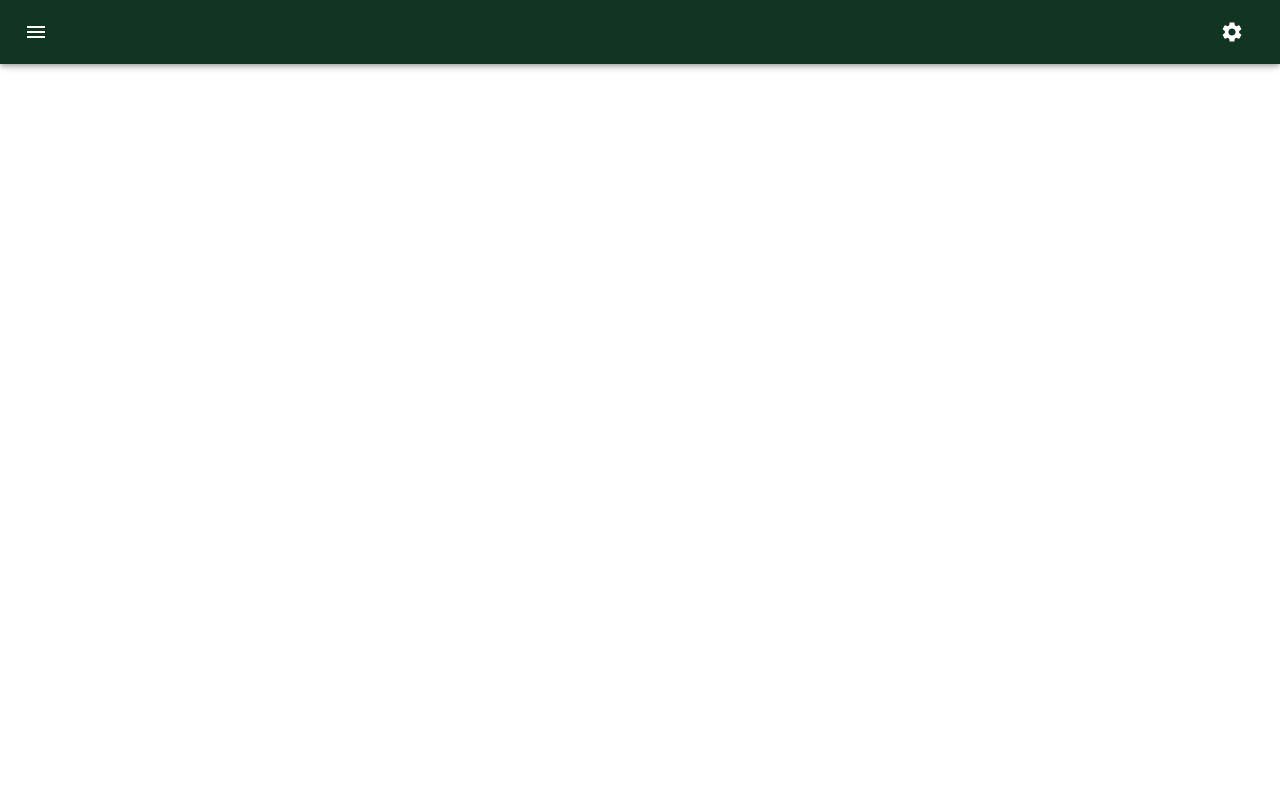
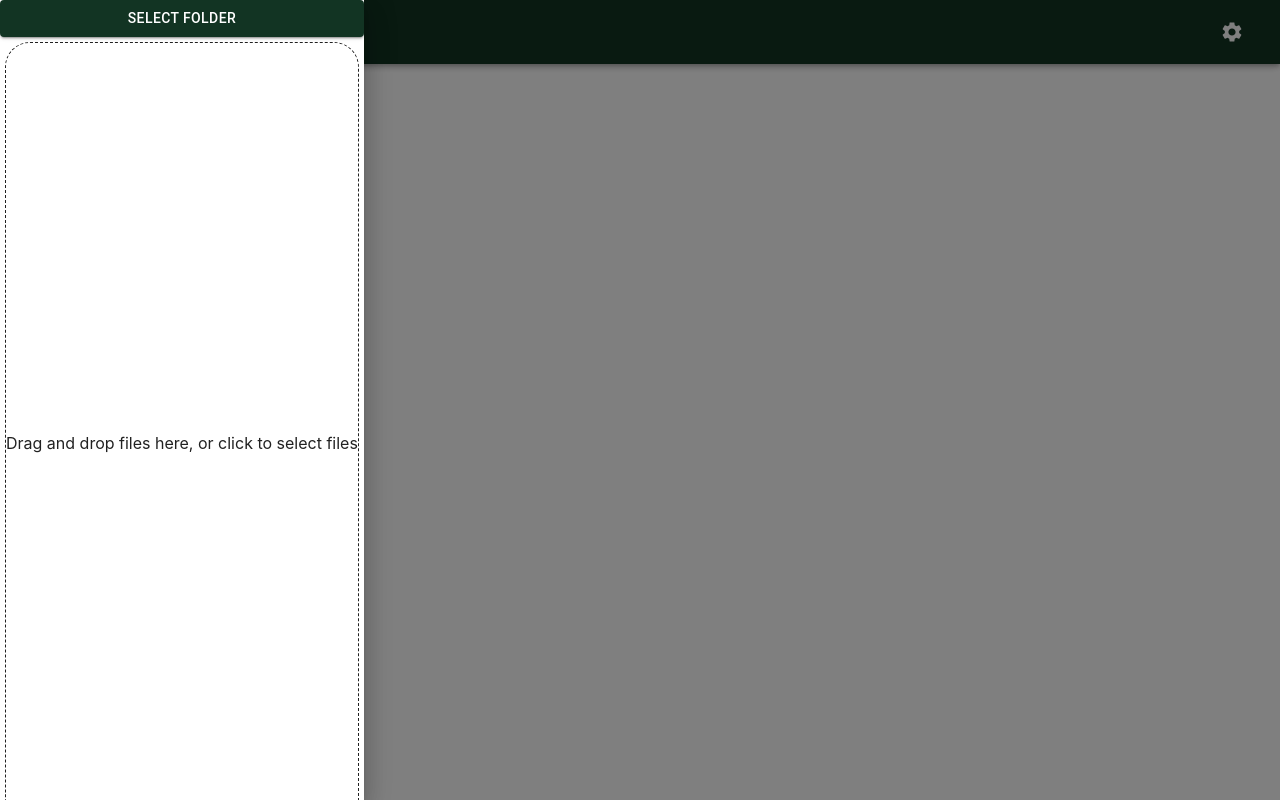
Before and after one commit to OverCry/Reader, a React app: page / in a window 1280 px wide. Built offline with nearby package versions, Linux system fonts and the light colour scheme.

Commit message:
Set up files into local storage

```diff
--- a/package.json
+++ b/package.json
@@ -35,8 +35,7 @@
     "prepare": "husky install",
     "postinstall": "sh ./scripts/setup.sh",
     "options": "ts-node ./scripts/Menu.mjs",
-    "updateAlias": "npm run postinstall",
-    "WAH": "sh ./scripts/startup.sh"
+    "updateAlias": "npm run postinstall"
   },
   "lint-staged": {
     "*.{js, jsx,ts,tsx}": [
--- a/src/App.tsx
+++ b/src/App.tsx
@@ -1,4 +1,4 @@
-import React, { useState } from 'react'; //needed otherwise eslint complains
+import React, { useEffect, useState } from 'react'; //needed otherwise eslint complains
 import Settings from './components/Settings';
 import ViewMenu from './components/ViewMenu';
 import MenuIcon from '@mui/icons-material/Menu';
@@ -8,11 +8,26 @@ import { theme } from './Theme/muiTheme';
 import DirectoryContext from '@MainContext';
 import { FileWithPath } from 'react-dropzone';
 import DisplayContent from './components/DisplayContent';
+// import { getStringifiedInputs } from '@LocalStorage';
 
 function App() {
-  const [openNav, setOpenNav] = useState<boolean>(false);
   const [openView, setOpenView] = useState<boolean>(false);
   const [files, setFiles] = useState<FileWithPath[]>([]);
+  const [openNav, setOpenNav] = useState<boolean>(false);
+
+  useEffect(() => {
+    if (files.length === 0) {
+      // const files = getStringifiedInputs();
+      // console.log('files', files);
+      // setFiles(files);
+    }
+  }, []);
+
+  useEffect(() => {
+    if (files.length === 0) {
+      setOpenView(true);
+    }
+  }, []);
 
   const triggerView = () => {
     setOpenView(!openView);
--- a/src/AppContext/LocalStorage/localStorage.ts
+++ b/src/AppContext/LocalStorage/localStorage.ts
@@ -1,3 +1,5 @@
+import { FileWithPath } from 'react-dropzone';
+
 export const cleanLocal = () => {
   localStorage.removeItem('Directory');
   localStorage.removeItem('Last');
@@ -10,3 +12,75 @@ export const cleanAll = () => {
 export const setLastDirectory = (path: string) => {
   localStorage.setItem('Directory', path);
 };
+
+function isSerializableFile(value: unknown): value is FileWithPath {
+  return (
+    typeof value === 'object' &&
+    value !== null &&
+    'name' in value &&
+    'size' in value &&
+    'type' in value &&
+    'lastModified' in value &&
+    'relativePath' in value &&
+    'path' in value &&
+    'webkitRelativePath' in value
+  );
+}
+
+const fileReplacer = (key: string, value: unknown) => {
+  if (isSerializableFile(value)) {
+    return {
+      name: value.name,
+      size: value.size,
+      type: value.type,
+      lastModified: value.lastModified,
+      relativePath: value.relativePath,
+      path: value.path,
+      webkitRelativePath: value.webkitRelativePath,
+    };
+  }
+  return value;
+};
+
+export const stringifyInputs = (input: FileWithPath[]) => {
+  const stringified = JSON.stringify(input, fileReplacer, 2);
+  localStorage.setItem('FileList', stringified);
+};
+
+// function customReviver(key: string, value: unknown): unknown {
+//   if (isSerializableFile(value)) {
+//     // Convert the plain object back to a SerializableFile-like object
+//     return {
+//       ...value,
+//       // Optionally, ensure `lastModified` is a number in case it's parsed differently
+//       lastModified: Number(value.lastModified),
+//     };
+//   }
+//   return value;
+// }
+
+// export const getStringifiedInputs = (): FileWithPath[] => {
+//   const found = localStorage.getItem('FileList');
+//   if (found) {
+//     // const condensed = JSON.parse(found) as FileWithPath[];
+//     // const condensed = JSON.parse(found, customReviver) as File[];
+//     const condensed = JSON.parse(found, customReviver) as FileWithPath[];
+
+//     console.log('condensed ', condensed);
+//     const providedFormattedList: FileWithPath[] = condensed.map((file: File) => {
+//       const blob = new Blob([file], { type: file.type });
+//       console.log('blob', blob);
+//       // Create a new File instance
+//       const newFile = new File([blob], file.name, {
+//         type: file.type,
+//         lastModified: file.lastModified,
+//       });
+//       const fileMap = toFileWithPath(newFile)
+//       return fileMap;
+//     });
+//     console.log('From ', providedFormattedList);
+//     return providedFormattedList;
+//   } else {
+//     return [];
+//   }
+// };
--- /dev/null
+++ b/src/components/DisplayContent.module.css
@@ -0,0 +1,7 @@
+.content {
+  /* background-color: red; */
+  max-width: 100%;
+  margin-left: auto;
+  margin-right: auto;
+  display: block;
+}
--- a/src/components/DisplayContent.tsx
+++ b/src/components/DisplayContent.tsx
@@ -1,13 +1,15 @@
 import DirectoryContext from '@MainContext';
 import React from 'react';
 import { useContext } from 'react';
+import style from './DisplayContent.module.css';
 
 const DisplayContent = () => {
   const { files } = useContext(DirectoryContext);
+
   return (
-    <div>
+    <div className={style.content}>
       {files?.map((content, i) => {
-        return <img alt={content.name} key={i} src={URL.createObjectURL(content)} />;
+        return <img className={style.content} alt={content.name} key={i} src={URL.createObjectURL(content)} />;
       })}
     </div>
   );
--- /dev/null
+++ b/src/components/ViewMenu.module.css
@@ -0,0 +1,9 @@
+.dropzone {
+  /* background-color: red; */
+  height: 100%;
+  line-height: calc(50);
+  border: 1px;
+  border-style: dashed;
+  border-radius: 25px;
+  margin: 5px;
+}
--- a/src/components/ViewMenu.tsx
+++ b/src/components/ViewMenu.tsx
@@ -1,8 +1,10 @@
+import { stringifyInputs } from '@LocalStorage';
 import DirectoryContext from '@MainContext';
 import { Button, Drawer } from '@mui/material';
 import React, { useContext } from 'react';
 import { useEffect } from 'react';
 import { FileWithPath, useDropzone } from 'react-dropzone';
+import style from './ViewMenu.module.css';
 
 const ViewMenu = () => {
   const { openView, setOpenView, setFiles } = useContext(DirectoryContext);
@@ -10,7 +12,13 @@ const ViewMenu = () => {
 
   useEffect(() => {
     if (setFiles) {
-      setFiles(acceptedFiles as FileWithPath[]);
+      const readable = acceptedFiles as FileWithPath[];
+      if (readable.length > 0) {
+        console.log('Dragged in', readable);
+
+        stringifyInputs(readable);
+        setFiles(readable);
+      }
     }
   }, [acceptedFiles, setFiles]);
 
@@ -28,7 +36,6 @@ const ViewMenu = () => {
       const fileList: File[] = [...providedFileList];
       const providedFormattedList: FileWithPath[] = fileList.map((file: File) => {
         const blob = new Blob([file], { type: file.type });
-
         // Create a new File instance
         const newFile = new File([blob], file.name, {
           type: file.type,
@@ -37,6 +44,8 @@ const ViewMenu = () => {
 
         return newFile;
       });
+      console.log('Dragged in', providedFormattedList);
+      stringifyInputs(providedFormattedList);
       setFiles(providedFormattedList as FileWithPath[]);
     }
   };
@@ -63,18 +72,17 @@ const ViewMenu = () => {
           webkitdirectory={'true'}
           onChange={e => handleFileChange(e)}
         />
-
         <label htmlFor='file-upload'>
-          <Button variant='contained' component='span'>
-            Select File
+          <Button fullWidth variant='contained' component='span'>
+            Select Folder
           </Button>
         </label>
       </div>
-      <div {...getRootProps({ className: 'dropzone' })}>
+
+      <div {...getRootProps({ className: 'dropzone' })} className={style.dropzone}>
         <input {...getInputProps()} />
-        <p>Drag and drop some files here, or click to select files</p>
+        {`Drag and drop files here, or click to select files`}
       </div>
-      <p>{process.env.REACT_APP_CURRENT_DATE || 'wuzzup'}</p>
     </Drawer>
   );
 };
```
Also changed, not shown: 1 other file (tests, documents, lock files or other folders).
